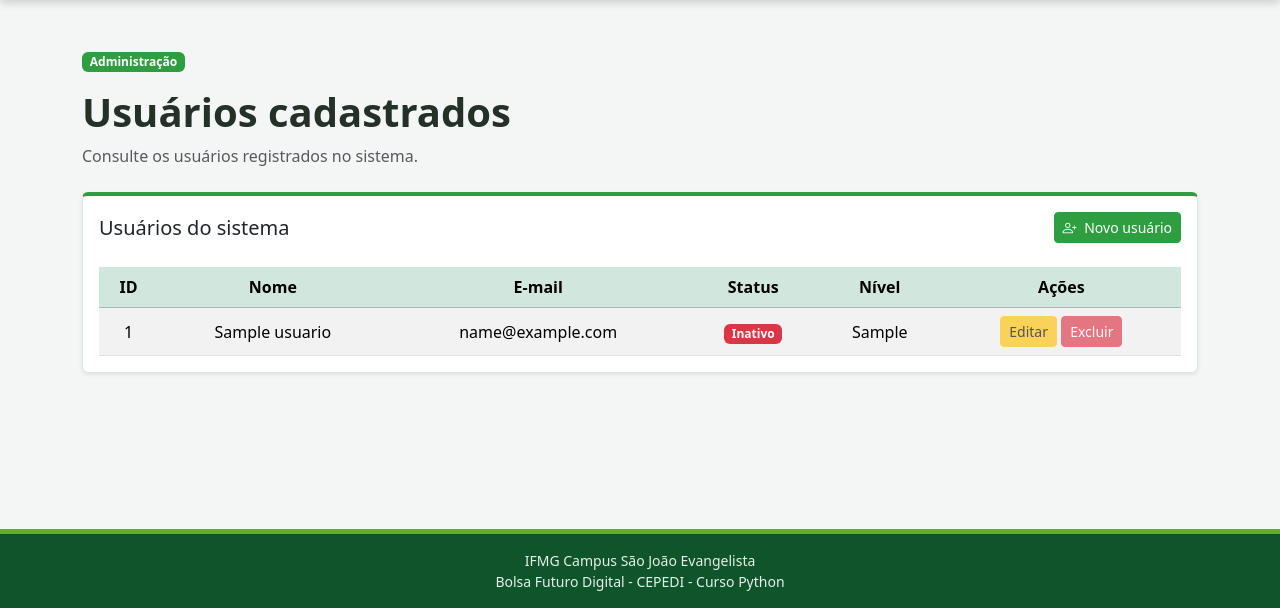
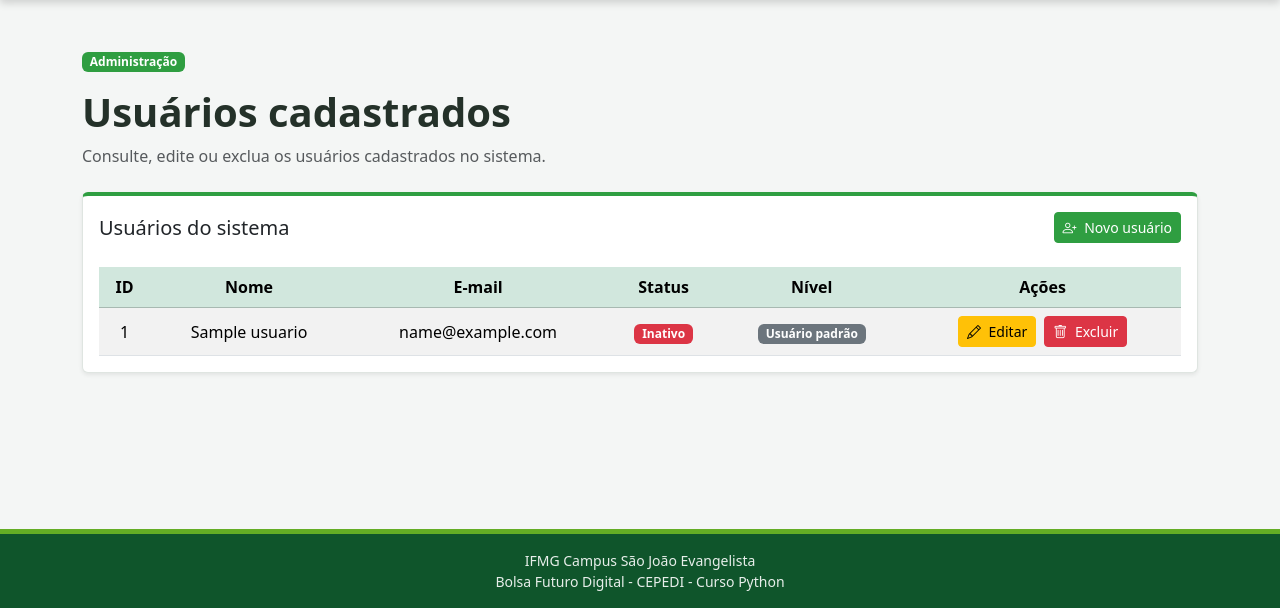
Before and after one commit to Nonato21/Grupo03-CepedPython, a Django app: page /usuarios/listar/ in a window 1280 px wide. Shown: the part 192-800 px from the top of the page. Run offline with Django 5.2, Linux system fonts and the light colour scheme; tables that the repository leaves empty hold one stand-in row (values such as "Sample post").

Commit message:
Update listar_usuarios.html
atualização listar_usuarios

```diff
--- a/lista_telefonica/ramais/templates/ramais/listar_usuarios.html
+++ b/lista_telefonica/ramais/templates/ramais/listar_usuarios.html
@@ -10,7 +10,7 @@
 
     <h1 class="fw-bold">Usuários cadastrados</h1>
 
-    <p class="text-muted">Consulte os usuários registrados no sistema.</p>
+    <p class="text-muted">Consulte, edite ou exclua os usuários cadastrados no sistema.</p>
   </section>
 
   <section class="card card-if shadow-sm">
@@ -28,12 +28,17 @@
         <table class="table table-striped table-hover align-middle mb-0">
           <thead class="table-success">
             <tr>
-              <th>ID</th>
-              <th>Nome</th>
-              <th>E-mail</th>
-              <th>Status</th>
-              <th>Nível</th>
-              <th>Ações</th>
+              <th scope="col">ID</th>
+
+              <th scope="col">Nome</th>
+
+              <th scope="col">E-mail</th>
+
+              <th scope="col">Status</th>
+
+              <th scope="col">Nível</th>
+
+              <th scope="col" class="tabela-acoes">Ações</th>
             </tr>
           </thead>
 
@@ -41,7 +46,9 @@
             {% for usuario in lista_usuarios %}
               <tr>
                 <td>{{ usuario.id }}</td>
+
                 <td>{{ usuario.nome }}</td>
+
                 <td>{{ usuario.email }}</td>
 
                 <td>
@@ -52,12 +59,34 @@
                   {% endif %}
                 </td>
 
-                <td>{{ usuario.nivel_acesso }}</td>
+                <td>
+                  {% if usuario.nivel_acesso == 'Administrador' %}
+                    <span class="badge bg-primary">Administrador</span>
+                  {% else %}
+                    <span class="badge bg-secondary">Usuário padrão</span>
+                  {% endif %}
+                </td>
 
                 <td>
-                  <button type="button" class="btn btn-warning btn-sm" disabled>Editar</button>
+                  <div class="d-flex flex-wrap justify-content-center gap-2">
+                    <!-- Editar -->
+                    <a href="{% url 'editar_usuario' usuario.id %}" class="btn btn-warning btn-sm">
+                      <i class="bi bi-pencil me-1"></i>
+                      Editar
+                    </a>
 
-                  <button type="button" class="btn btn-danger btn-sm" disabled>Excluir</button>
+                    <!-- Excluir -->
+                    <form method="post" action="{% url 'deletar_usuario' usuario.id %}">
+                      {% csrf_token %}
+
+                      <button type="submit" class="btn btn-danger btn-sm" onclick="return confirm(
+                                                    'Tem certeza que deseja excluir este usuário?'
+                                                )">
+                        <i class="bi bi-trash me-1"></i>
+                        Excluir
+                      </button>
+                    </form>
+                  </div>
                 </td>
               </tr>
             {% empty %}
```
